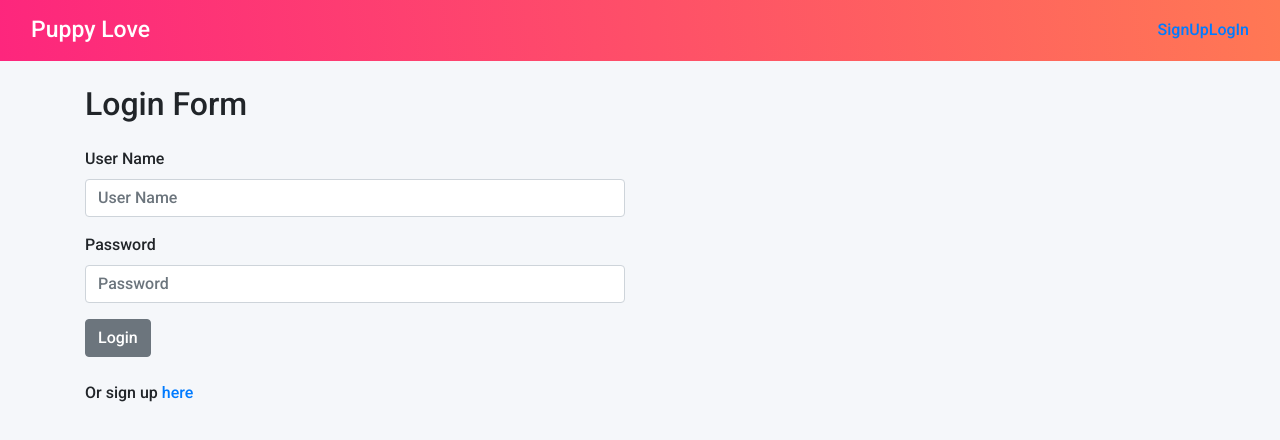
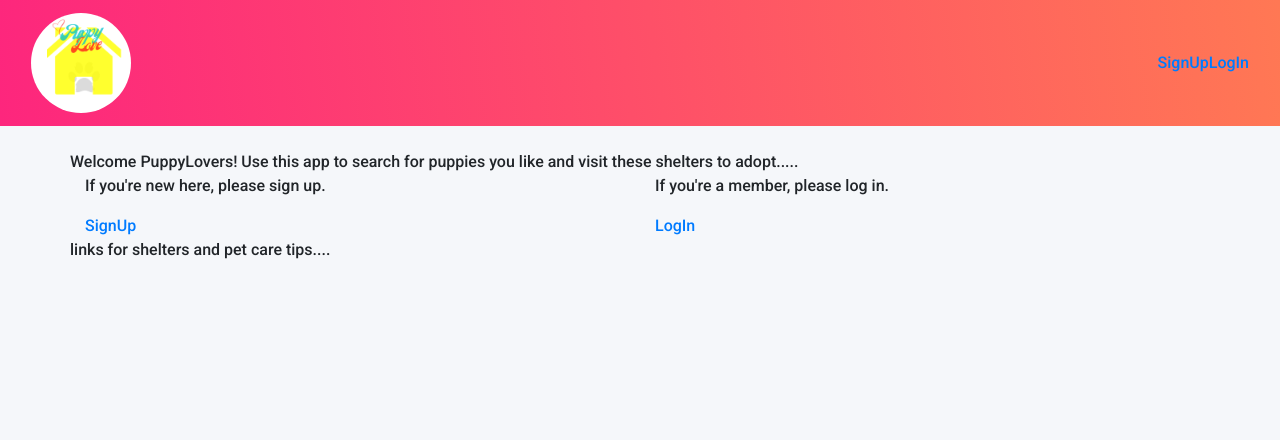
Before and after one commit to DesCoding/PuppyLove4.0, a React (Create React App) app in the folder PuppyLove/client/: page / in a window 1280 px wide. Before the commit this address led to /login. Shown: the top 440 px of the page. Built offline with nearby package versions, Linux system fonts and the light colour scheme; no server answers.

Commit message:
third commit from working with tutor to refine CSS

```diff
--- a/PuppyLove/client/src/components/LandingPage.js
+++ b/PuppyLove/client/src/components/LandingPage.js
@@ -13,15 +13,36 @@ const LandingPage = () => {
   }, []);
 
   return (
-    <div>
-      {!isLoggedIn && <Redirect to="login" />}
-      <a href="/Matches">Matches</a>
-      <br />
-      <a href="/SignUp">SignUp</a>
-      <br />
-      <a href="/LogIn">LogIn</a>
-      <br />
-      {/* add details about app, link to login and sign up and references */}
+    <div className="container-lg mt-4 welcomcontainer">
+      <div className="row">
+        Welcome PuppyLovers! Use this app to search for puppies you like and
+        visit these shelters to adopt.....
+      </div>
+      {/* commenting out redirect so that landing page can be used to welcome new and existing users */}
+      {/* {!isLoggedIn && <Redirect to="login" />} */}
+
+      {/* once toke issue is fixed, when a logged in user visits the landing page, they will see the welcome message and a link to visit thier member page (no sign up or log in) */}
+      <div className="row">
+        {!isLoggedIn ? (
+          <>
+            <div className="col-md-6 col-md-offset-3">
+              <p>If you're new here, please sign up.</p>
+              <a href="/SignUp">SignUp</a>
+            </div>
+            <div className="col-md-6 col-md-offset-3">
+              <p>If you're a member, please log in.</p>
+              <a href="/LogIn">LogIn</a>
+            </div>
+          </>
+        ) : (
+          <div className="col-md-6 col-md-offset-3">
+            <p>Click here to search for more puppy pics.</p>
+            <a href="/Members">Members</a>
+          </div>
+        )}
+      </div>
+
+      <div className="row">links for shelters and pet care tips....</div>
     </div>
   );
 };
--- a/PuppyLove/client/src/components/Matches.js
+++ b/PuppyLove/client/src/components/Matches.js
@@ -9,50 +9,27 @@ const Matches = ({ matches }) => {
   useEffect(() => {}, []);
 
   return (
-    <div className="col-md-4 mb-3 side">
+    // <div className="col-md-4 mb-3 side"></div>
+    <div className="side">
       <div className="header">
-        <div className="title">{state.username}</div>
+        <div className="title">Welcome, {state.username}</div>
       </div>
       <div className="menu">
         <ul>
-          {matches.length &&
-            matches.map((match, idx) => (
-              <li key={idx}>
-                <img src={match.imageURL} />
-              </li>
-            ))}
+          {" "}
+          <li class="active">Matches</li>
         </ul>
       </div>
-      <div className="matchesContainer"></div>
+      <div className="matchesContainer">
+        {matches.length &&
+          matches.map((match, idx) => (
+            <li className="messages" key={idx}>
+              <img className="avatar" src={match.imageURL} />
+            </li>
+          ))}
+      </div>
     </div>
   );
 };
 
 export default Matches;
-
-// function loadMatches (){
-//   $.get("/api/loadMatches").then(data => {
-//   console.log(data, "matches");
-//   $("div.matchesContainer").children(".messages").remove();
-//   data.forEach((match)=>{
-//   let message = `<div class="messages">
-//                   <div class="avatar">
-//                       <img class="picSize" src="${ match.imageURL }" alt="Random Dog 3">
-//                   </div>
-//                   </div>`
-//        $("div.matchesContainer").append(message);
-//        console.log(message);
-//   })
-//   });
-//  }
-
-// render: function() {
-//   const matches = ['one', 'two', 'three'];
-//   return (
-//     <ul>
-//       {elements.map((value, index) => {
-//         return <li key={index}>{value}</li>
-//       })}
-//     </ul>
-//   )
-// }
--- a/PuppyLove/client/src/components/MemberPage.js
+++ b/PuppyLove/client/src/components/MemberPage.js
@@ -20,11 +20,17 @@ const Match = (props) => {
     }
   }, [state]);
   return (
-    <div>
+    <div className="container">
       {!isLoggedIn && <Redirect to="/login" />}
-      Hello! Welcome, {state.username}
-      <Matches matches={matches} />
-      <Swipe username={state.username} />
+      {/* Hello! Welcome, {state.username} */}
+      <div className="row mt-5">
+        <div className="col-md-8 mb-3">
+          <Matches matches={matches} />
+        </div>
+        <div className="col-md-4 mb-3">
+          <Swipe username={state.username} />
+        </div>
+      </div>
     </div>
   );
 };
--- a/PuppyLove/client/src/components/NavBar.js
+++ b/PuppyLove/client/src/components/NavBar.js
@@ -42,7 +42,7 @@ const NavBar = () => {
         <div className="container-fluid">
           <div className="navbar-header">
             <a className="navbar-brand" href="/">
-              Puppy Love
+              <img className="logo" src={require("../assets/logo.png")} />
             </a>
           </div>
 
@@ -50,11 +50,8 @@ const NavBar = () => {
             <div>
               <ul className="nav navbar-nav navbar-right">
                 <li>
-                  <a href="/Members">Members</a>
-                </li>
-                <li>
                   <a href="" onClick={logout}>
-                    LOG ME OUT
+                    Log Out
                   </a>
                 </li>
               </ul>
--- a/PuppyLove/client/src/components/Swipe.js
+++ b/PuppyLove/client/src/components/Swipe.js
@@ -48,7 +48,7 @@ const Swipe = ({ username }) => {
   };
 
   return (
-    <div className="col-md-8 mb-3 content">
+    <div className="content">
       <div className="card">
         <img
           id="swipe"
--- a/PuppyLove/client/src/index.css
+++ b/PuppyLove/client/src/index.css
@@ -31,7 +31,7 @@
     box-shadow: 0 1px 8px 0 rgba(0, 20, 20, 0.2);
     display: flex;
     align-items: center;
-    padding: 0 20px;
+    padding: 0 10px;
   }
 
   .side .header .title {
@@ -84,7 +84,7 @@
     transition: 0.2 box-shadow;
   }
 
-  .side .messages .avatar img {
+  .side .avatar {
     width: 80px;
     height: 80px;
     border-radius: 80px;
@@ -118,3 +118,10 @@
     height: auto;
     max-height: 350px;
   }
+
+  /* This formatting is for the logo in the navbar */
+  .logo {
+    height: 100px;
+    background-color: white;
+    border-radius: 70px;
+  }
```
Also changed, not shown: PuppyLove/client/src/assets/logo.png (added).
